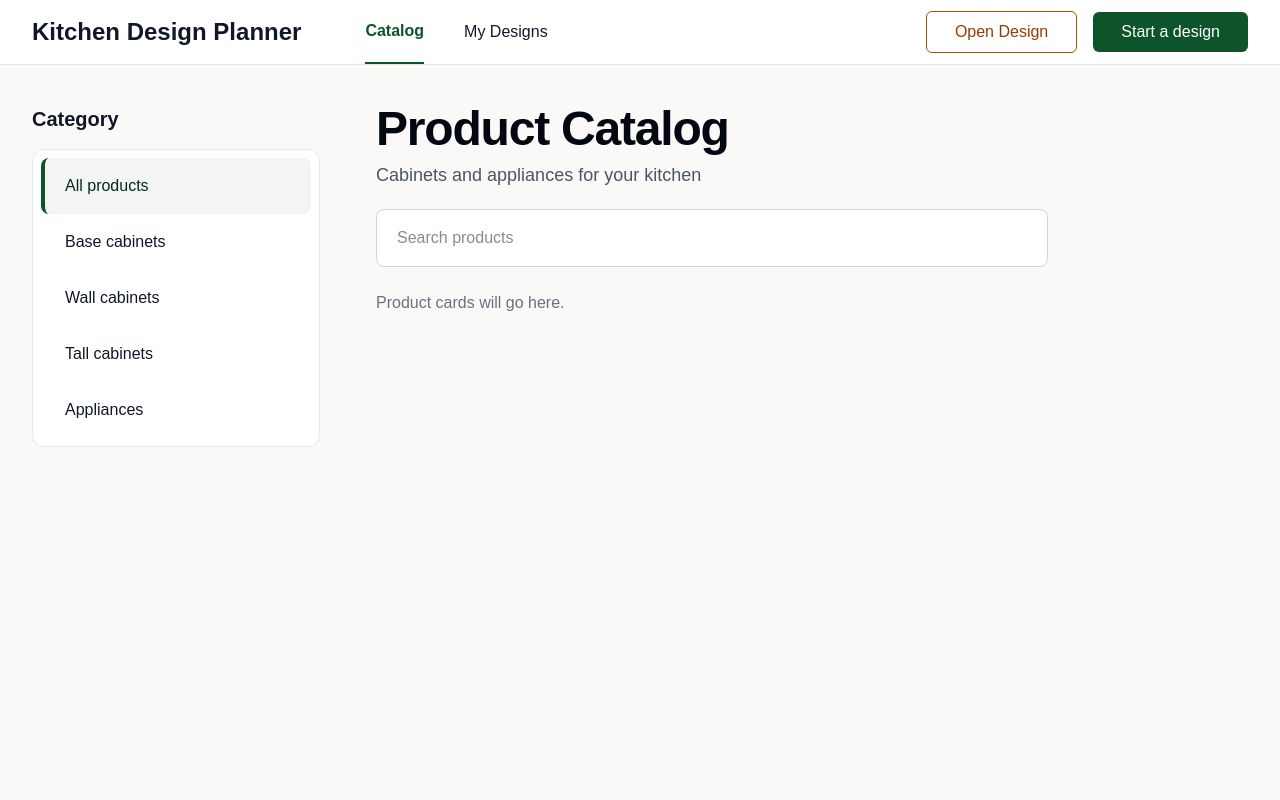
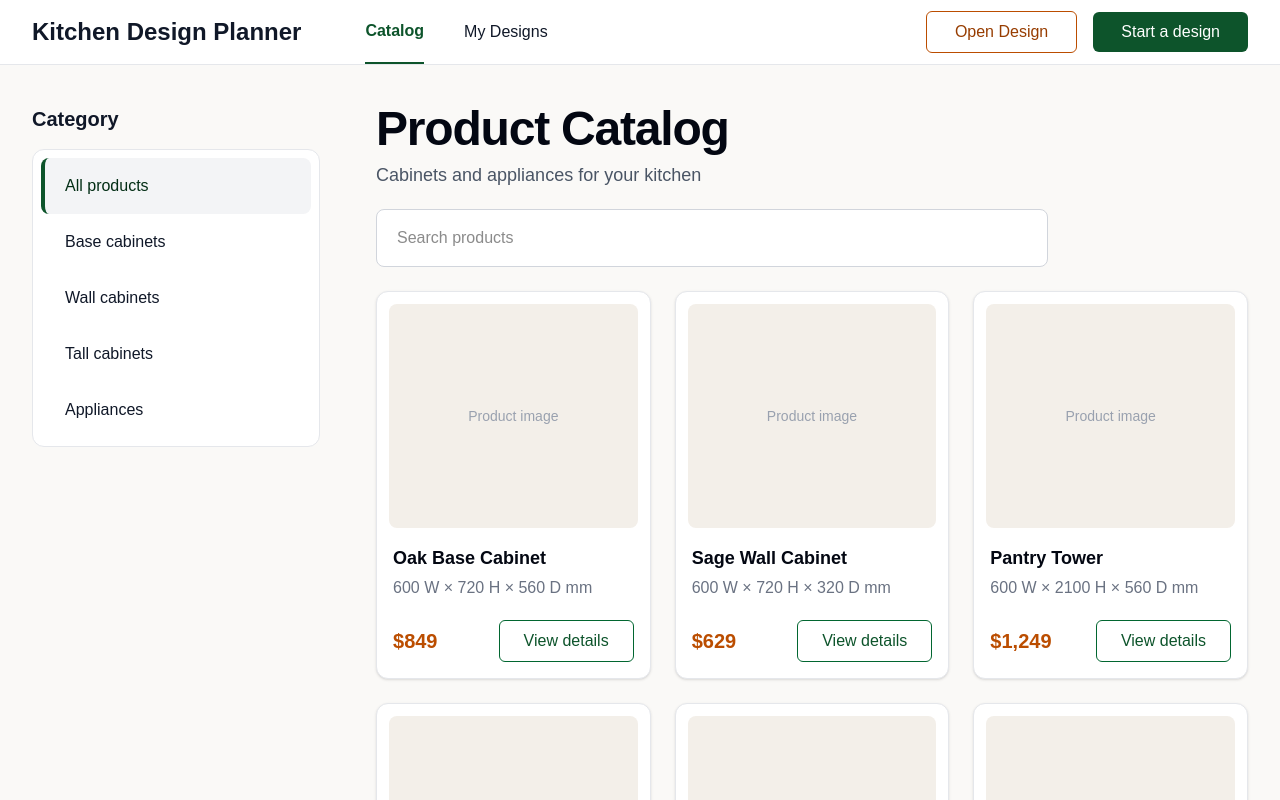
Before and after one commit to charlie6713/kitchen-design-planner, a Next.js app: page /products in a window 1280 px wide. Shown: the top 800 px of the page. Built offline with nearby package versions, Linux system fonts and the light colour scheme.

Commit message:
feat/add product card and grid component

```diff
--- a/app/products/page.tsx
+++ b/app/products/page.tsx
@@ -1,4 +1,6 @@
 import CategorySidebar from "@/components/CategorySidebar"
+import ProductGrid from "@/components/ProductGrid"
+import { products } from "@/data/products"
 
 export default function ProductsPage() {
   return (
@@ -24,9 +26,7 @@ export default function ProductsPage() {
           </div>
 
           <div className="mt-6">
-            <p className="text-gray-500">
-              Product cards will go here.
-            </p>
+            <ProductGrid products={products} />
           </div>
         </section>
       </div>
--- a/components/ProductCard.tsx
+++ b/components/ProductCard.tsx
@@ -1,30 +1,45 @@
 import Link from "next/link"
-import AddProductButton from "./AddProductButton"
+import type { Product } from "@/data/products"
 
 type ProductCardProps = {
-  id: number
-  name: string
-  priceCents: number
+  product: Product
 }
 
 export default function ProductCard(props: ProductCardProps) {
-  const id = props.id
-  const name = props.name
-  const priceCents = props.priceCents
+  const product = props.product
 
-  const productUrl = `/products/${id}`
+  const price = product.priceCents / 100
 
   return (
-    <div className="border p-4">
-      <h2 className="text-xl font-bold">{name}</h2>
+    <article className="rounded-xl border border-gray-200 bg-white p-3 shadow-sm">
+      <div className="flex h-56 items-center justify-center rounded-lg bg-[#f3efe9]">
+        <span className="text-sm text-gray-400">
+          Product image
+        </span>
+      </div>
 
-      <p>${priceCents / 100}</p>
+      <div className="px-1 pb-1 pt-4">
+        <h2 className="text-lg font-semibold text-gray-950">
+          {product.name}
+        </h2>
 
-      <Link href={productUrl} className="mr-4 underline">
-        View Product
-      </Link>
+        <p className="mt-1 text-gray-500">
+          {product.widthMm} W × {product.heightMm} H × {product.depthMm} D mm
+        </p>
 
-      <AddProductButton productName={name} />
-    </div>
+        <div className="mt-5 flex items-center justify-between">
+          <p className="text-xl font-semibold text-amber-700">
+            ${price.toLocaleString()}
+          </p>
+
+          <Link
+            href={`/products/${product.id}`}
+            className="rounded-md border border-green-800 px-6 py-2 text-green-900"
+          >
+            View details
+          </Link>
+        </div>
+      </div>
+    </article>
   )
 }
--- /dev/null
+++ b/components/ProductGrid.tsx
@@ -0,0 +1,21 @@
+import ProductCard from "@/components/ProductCard"
+import type { Product } from "@/data/products"
+
+type ProductGridProps = {
+  products: Product[]
+}
+
+export default function ProductGrid(props: ProductGridProps) {
+  return (
+    <div className="grid grid-cols-3 gap-6">
+      {props.products.map((product) => {
+        return (
+          <ProductCard
+            key={product.id}
+            product={product}
+          />
+        )
+      })}
+    </div>
+  )
+}
--- /dev/null
+++ b/data/products.ts
@@ -0,0 +1,66 @@
+export type Product = {
+  id: number
+  name: string
+  category: string
+  widthMm: number
+  heightMm: number
+  depthMm: number
+  priceCents: number
+}
+
+export const products: Product[] = [
+  {
+    id: 1,
+    name: "Oak Base Cabinet",
+    category: "Base cabinets",
+    widthMm: 600,
+    heightMm: 720,
+    depthMm: 560,
+    priceCents: 84900,
+  },
+  {
+    id: 2,
+    name: "Sage Wall Cabinet",
+    category: "Wall cabinets",
+    widthMm: 600,
+    heightMm: 720,
+    depthMm: 320,
+    priceCents: 62900,
+  },
+  {
+    id: 3,
+    name: "Pantry Tower",
+    category: "Tall cabinets",
+    widthMm: 600,
+    heightMm: 2100,
+    depthMm: 560,
+    priceCents: 124900,
+  },
+  {
+    id: 4,
+    name: "Built-in Oven",
+    category: "Appliances",
+    widthMm: 596,
+    heightMm: 595,
+    depthMm: 560,
+    priceCents: 109900,
+  },
+  {
+    id: 5,
+    name: "Induction Cooktop",
+    category: "Appliances",
+    widthMm: 590,
+    heightMm: 60,
+    depthMm: 520,
+    priceCents: 78900,
+  },
+  {
+    id: 6,
+    name: "Integrated Dishwasher",
+    category: "Appliances",
+    widthMm: 598,
+    heightMm: 818,
+    depthMm: 550,
+    priceCents: 139900,
+  },
+]
```
